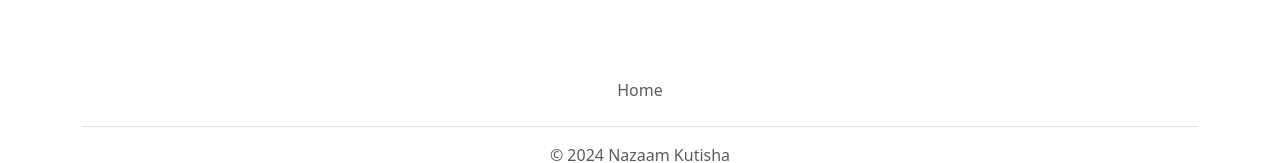
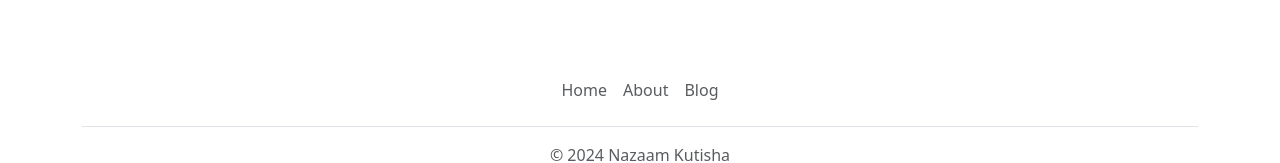
Before and after one commit to Nazaam/html-portfolio, a plain HTML site: page index.html in a window 1280 px wide. Shown: the part 1660-1823 px from the top of the page. Drawn offline with nearby package versions, Linux system fonts and the light colour scheme.

Commit message:
Update index.html

```diff
--- a/index.html
+++ b/index.html
@@ -17,7 +17,8 @@
                 <!--<p class="text-body-light">Welcome to the digital portfolio of Philadelphia-based web developer Nazaam Kutisha,
                   showcasing innovative projects where technology meets creativity. </p> -->
                   <h4 class="fw-light"> Nazaam Kutisha </h4>
-            <p class="lead text-body-secondary">Welcome to the digital portfolio of Philadelphia-based web developer Nazaam Kutisha. As a web developer, I craft creative digital solutions that merge technical expertise with innovative design.
+            <p class="lead text-body-secondary">Welcome to the digital portfolio of Philadelphia-based web developer Nazaam Kutisha.
+              As a web developer, I craft creative digital solutions that merge technical expertise with innovative design.
               My portfolio showcases projects that bring clients' unique visions to life through cutting-edge technology and thoughtful execution.
               </p>
             <p>
@@ -176,8 +177,10 @@
             <li class="nav-item"><a href="#" class="nav-link px-2 text-body-secondary">Home</a></li>
             <!--
             <li class="nav-item"><a href="#" class="nav-link px-2 text-body-secondary">Projects</a></li>
-            <li class="nav-item"><a href="#" class="nav-link px-2 text-body-secondary">Contact Me</a></li>
-            <li class="nav-item"><a href="#" class="nav-link px-2 text-body-secondary">About</a></li> -->
+            <li class="nav-item"><a href="#" class="nav-link px-2 text-body-secondary">Contact Me</a></li> -->
+            <li class="nav-item"><a href="about.html" class="nav-link px-2 text-body-secondary">About</a></li>
+            <li class="nav-item"><a href="blog.html" class="nav-link px-2 text-body-secondary">Blog</a></li>
+
 
           </ul>
           <p class="text-center text-body-secondary">© 2024 Nazaam Kutisha</p>
```
